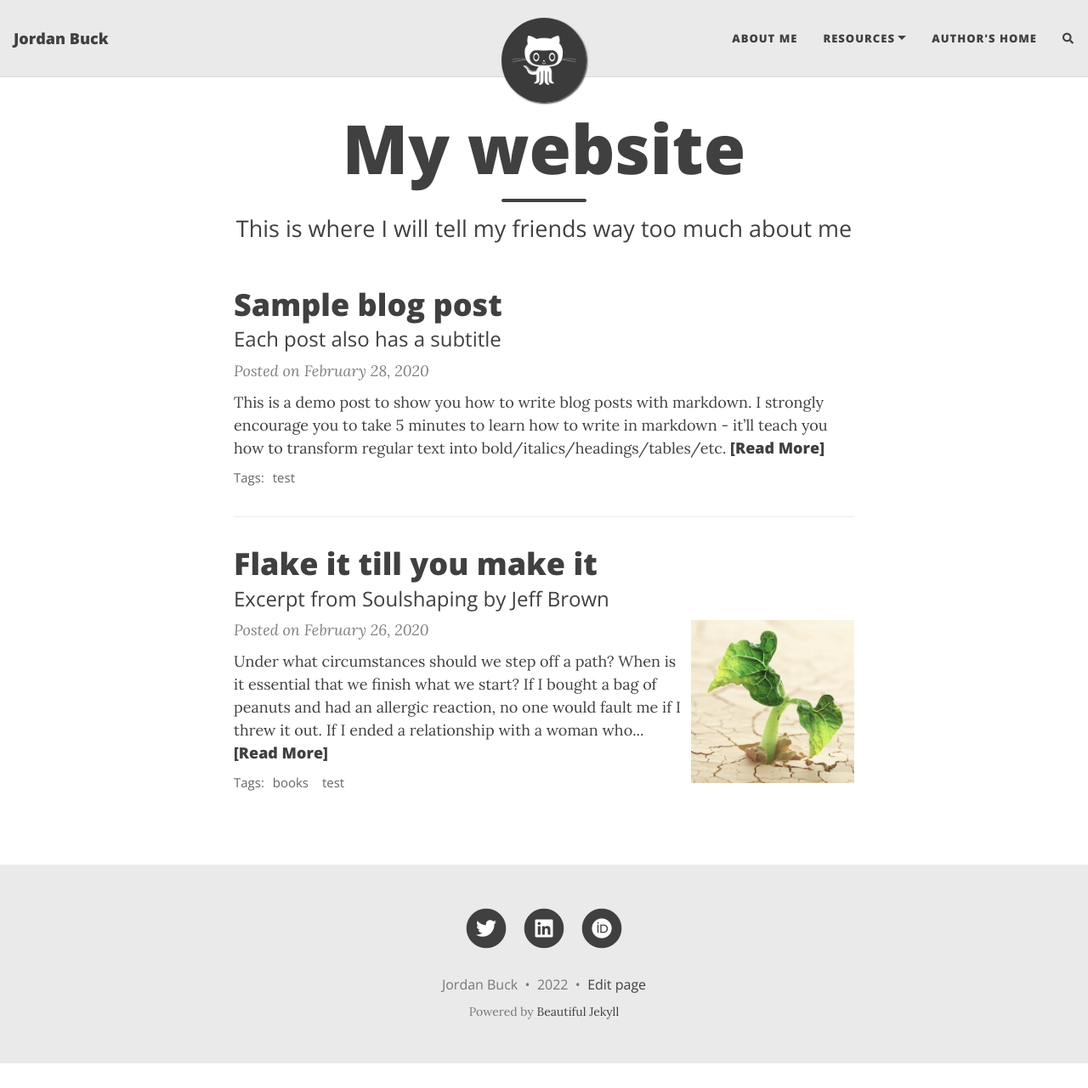
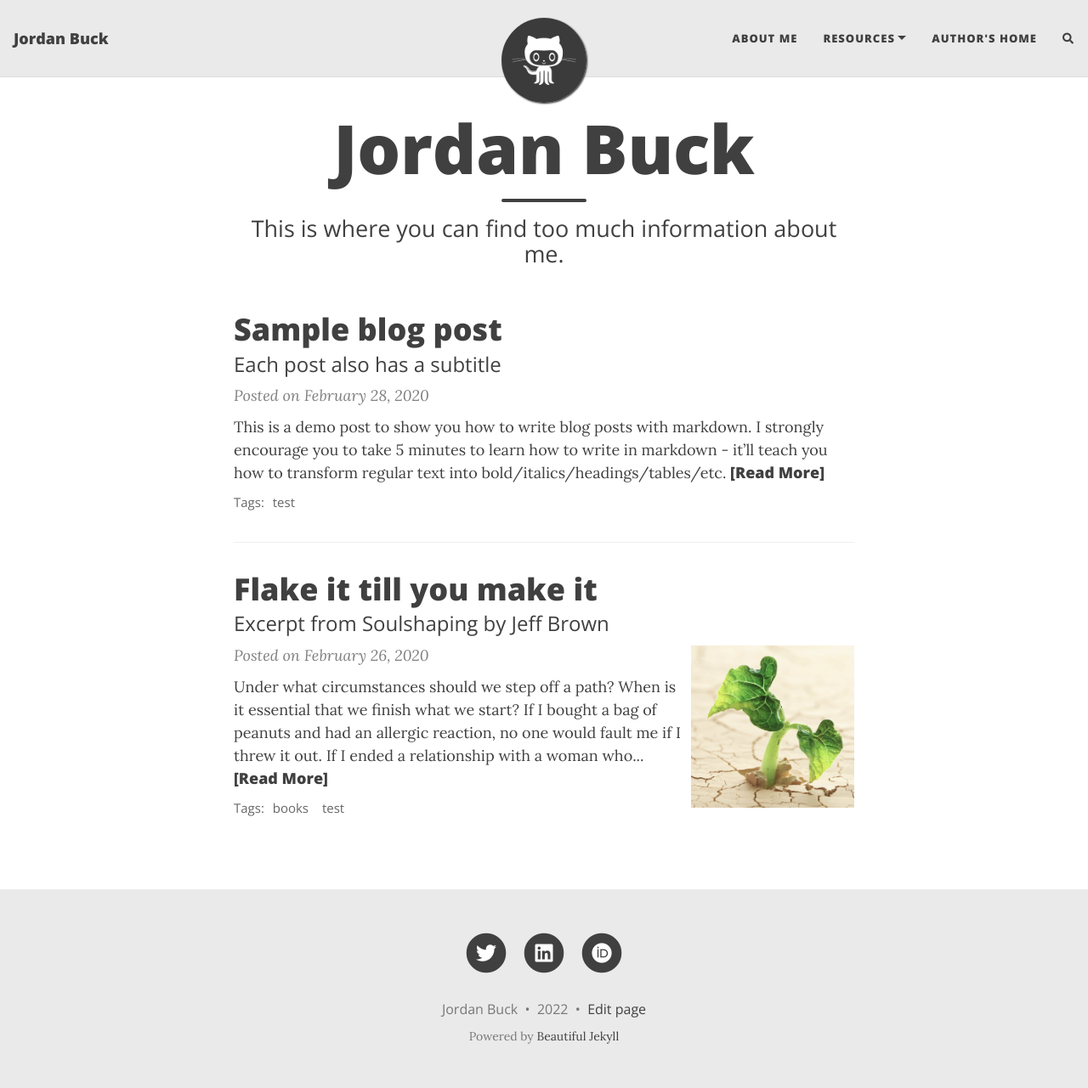
Before and after one commit to jc-buck/jc-buck.github.io, a Jekyll site: the page built from index.html, in a window 1280 px wide and 1281 px high. Shown: the whole window at 85% size. Built offline with Jekyll 4.4.1, drawn with Linux system fonts in a browser that asks for light colours; nearby versions of some CDN libraries; the list of posts is cut into pages by our own code; comment, search, counter and statistics services are not loaded.

Commit message:
Update index.html

```diff
--- a/index.html
+++ b/index.html
@@ -1,5 +1,5 @@
 ---
 layout: home
-title: My website
-subtitle: This is where I will tell my friends way too much about me
+title: Jordan Buck
+subtitle: This is where you can find too much information about me.
 ---
```
